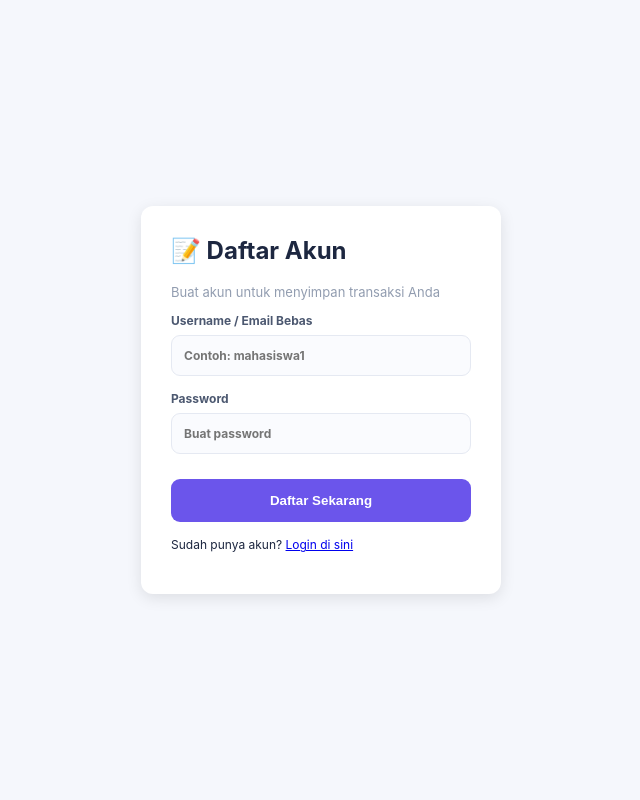
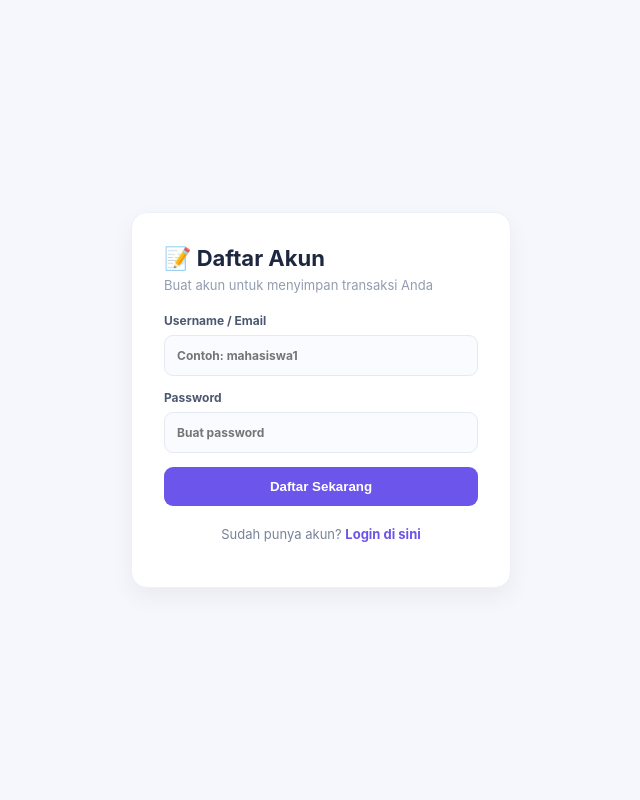
Before and after one commit to ALPINSKYYY12345/WEBSITE-ALPRO, a Flask app: page /register in a window 1280 px wide. Shown: the whole page, without its empty margins (319-959 px from the left). Run offline with Flask 3, Linux system fonts and the light colour scheme.

Commit message:
Update register.html

```diff
--- a/templates/register.html
+++ b/templates/register.html
@@ -2,11 +2,17 @@
 <html lang="id">
 <head>
   <meta charset="UTF-8">
+  <meta name="viewport" content="width=device-width, initial-scale=1">
   <title>Daftar | Dompet Mahasiswa</title>
   <link rel="stylesheet" href="{{ url_for('static', filename='style.css') }}">
   <style>
-    body { display: flex; justify-content: center; align-items: center; min-height: 100vh; }
-    .card-auth { background: white; padding: 30px; border-radius: 12px; box-shadow: 0 4px 15px rgba(0,0,0,0.1); width: 100%; max-width: 360px; }
+    body { display: flex; justify-content: center; align-items: center; min-height: 100vh; background: #f5f7fc; }
+    .card-auth { background: white; padding: 32px; border-radius: 16px; box-shadow: 0 10px 25px rgba(0,0,0,0.05); width: 100%; max-width: 380px; border: 1px solid #eef0f7; }
+    .card-auth h2 { margin-bottom: 6px; font-size: 22px; }
+    .card-auth form { margin-top: 20px; display: flex; flex-direction: column; gap: 14px; }
+    .card-auth input { width: 100%; padding: 12px; border: 1px solid #e5e9f2; border-radius: 9px; outline: none; }
+    .card-auth button { width: 100%; background: #6b55eb; color: white; border: none; padding: 12px; border-radius: 9px; font-weight: 700; cursor: pointer; }
+    .card-auth button:hover { background: #5741d8; }
   </style>
 </head>
 <body>
@@ -15,19 +21,21 @@
     <p class="muted">Buat akun untuk menyimpan transaksi Anda</p>
 
     {% if error %}
-      <p style="color: red; font-size: 13px;">{{ error }}</p>
+      <p style="color: #ee6c7a; font-size: 13px; font-weight: 600; margin-top: 10px;">{{ error }}</p>
     {% endif %}
 
     <form action="/register" method="POST">
-      <label>Username / Email Bebas
+      <label>Username / Email
         <input type="text" name="username" placeholder="Contoh: mahasiswa1" required>
       </label>
       <label>Password
         <input type="password" name="password" placeholder="Buat password" required>
       </label>
-      <button type="submit" style="margin-top: 10px;">Daftar Sekarang</button>
+      <button type="submit">Daftar Sekarang</button>
     </form>
-    <p style="font-size: 12px; margin-top: 15px;">Sudah punya akun? <a href="/login">Login di sini</a></p>
+    <p style="font-size: 13px; margin-top: 20px; text-align: center; color: #77839a;">
+      Sudah punya akun? <a href="/login" style="color: #6b55eb; font-weight: 700; text-decoration: none;">Login di sini</a>
+    </p>
   </div>
 </body>
 </html>
```
